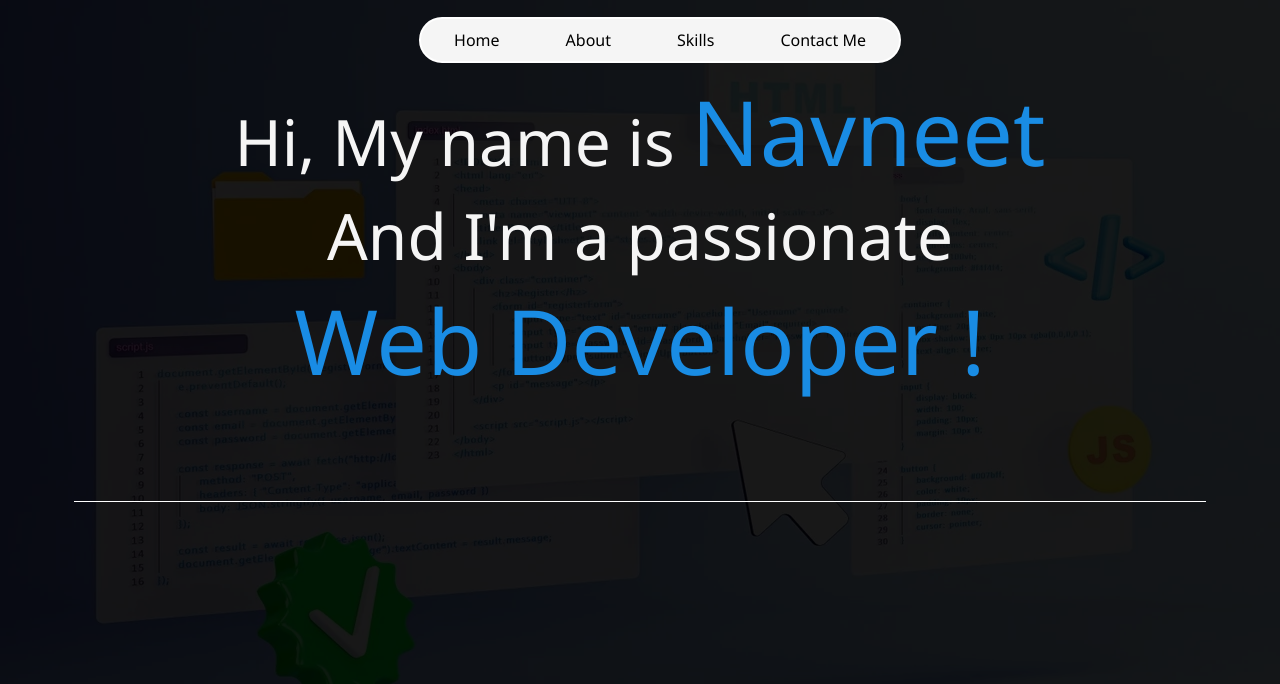
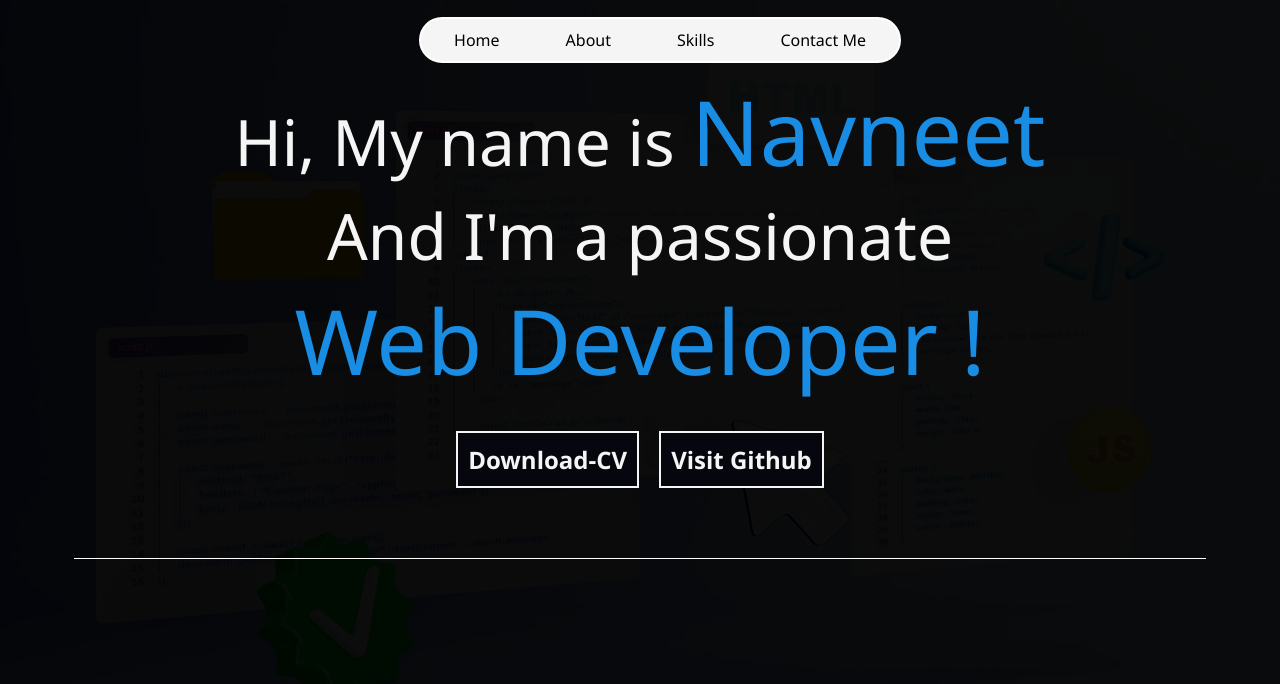
Before and after one commit to navneetsharma-cs21/Navneet-Portfolio, a plain HTML site: page index.html in a window 1280 px wide. Shown: the top 684 px of the page. Drawn offline with Linux system fonts and the light colour scheme.

Commit message:
added download cv and github button

```diff
--- a/index.html
+++ b/index.html
@@ -30,6 +30,11 @@
 
         <div>And I'm a passionate</div>
         <span id="element"></span>
+      </div>
+
+      <div class="Download-CV">
+        <h1>Download-CV</h1>
+        <h1>Visit Github</h1>
       </div>
     </section>
 
@@ -94,12 +99,8 @@
     left: -29px;;" />
             <div class="vertical-title" style="left: -47px;  font-size: 23px;">mongodb</div>
                   </div>
-
         </div>
         </div>
-
-
-
     </section>
     <hr>
   </main>
--- a/style.css
+++ b/style.css
@@ -1,4 +1,3 @@
-
 @import url("https://fonts.googleapis.com/css2?family=Baloo+Bhai+2:wght@400..800&family=Poppins:ital,wght@0,100;0,200;0,300;0,400;0,500;0,600;0,700;0,800;0,900;1,100;1,200;1,300;1,400;1,500;1,600;1,700;1,800;1,900&display=swap");
 
 * {
@@ -15,7 +14,7 @@
   height: 100%;
   /* background-size: cover;
             background-position: center; */
-        background-color: rgba(0, 0, 0, 0.9);
+  background-color: rgba(0, 0, 0, 0.95);
   background-blend-mode: overlay;
 }
 
@@ -33,7 +32,6 @@
   z-index: 1000;
   padding: 10px 0;
 }
-
 
 nav ul {
   display: flex;
@@ -159,7 +157,20 @@
   font-weight: 600;
 }
 
-      .backend{
+.backend {
   position: relative;
   top: 65px;
 }
+.Download-CV {
+  position: relative;
+  top: 30px;
+  display: flex;
+  gap: 20px;
+}
+
+.Download-CV h1 {
+  color: whitesmoke;
+  border: 2px solid whitesmoke;
+  background-color: rgb(6, 6, 14);
+  padding: 10px;
+}
```
Lines whose indentation alone changed are shown as unchanged.
